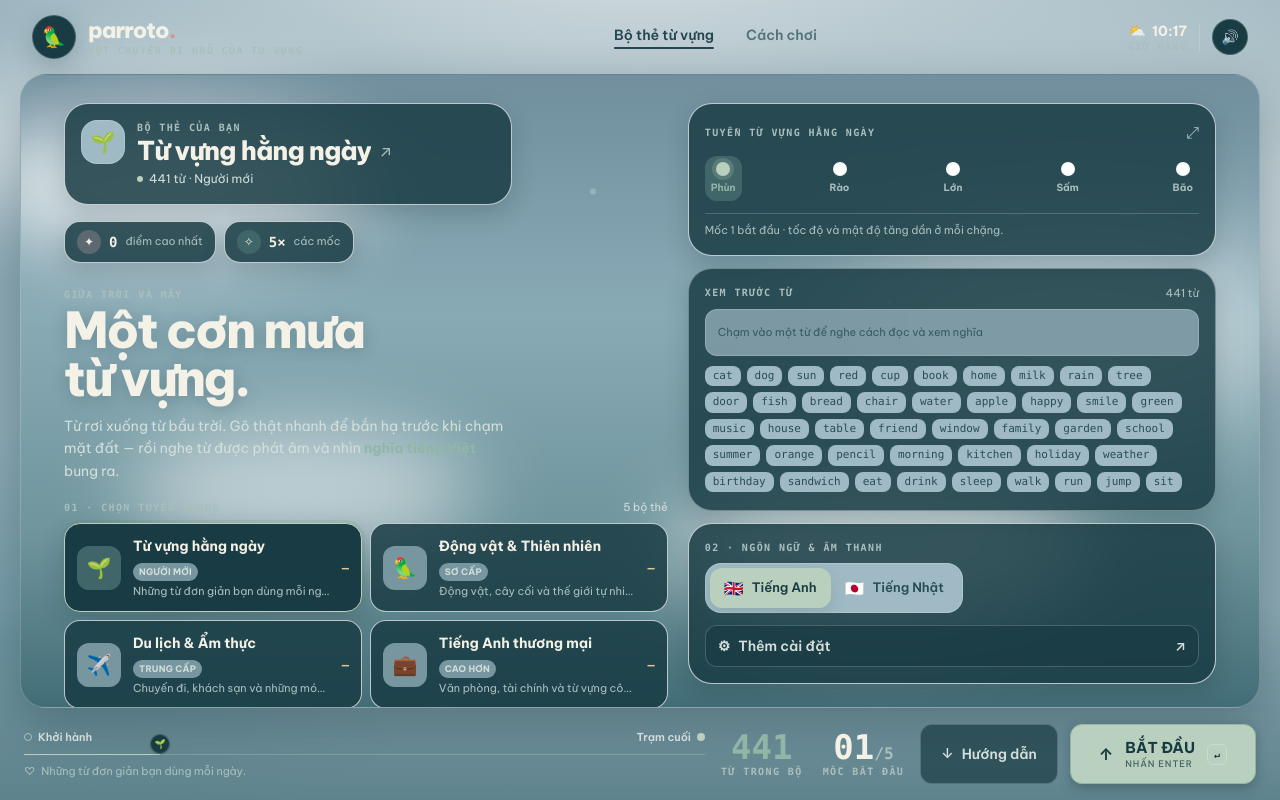
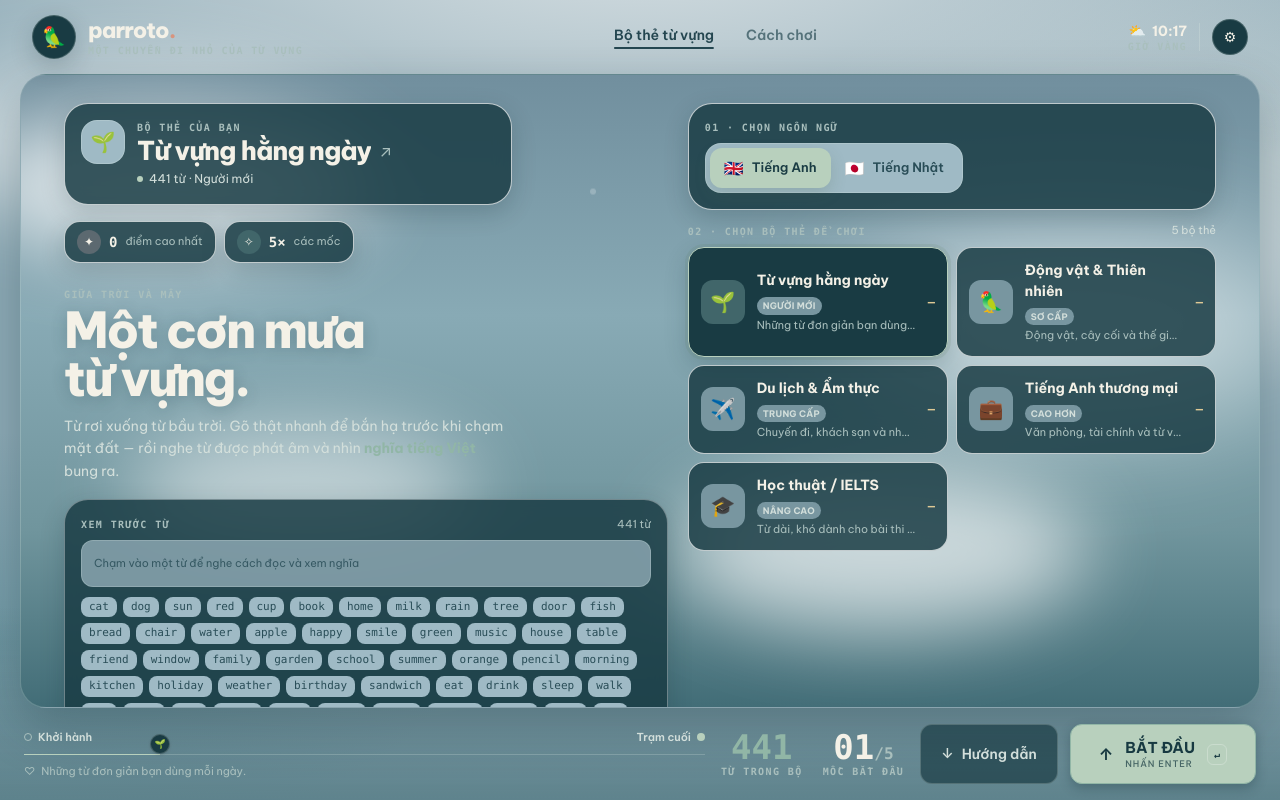
Before and after one commit to ppa993/parroto, a React (Vite) app: page / in a window 1280 px wide. Built offline with nearby package versions, Linux system fonts and the light colour scheme.

Commit message:
update ui

```diff
--- a/src/components/DeckSelect.tsx
+++ b/src/components/DeckSelect.tsx
@@ -1,8 +1,8 @@
 import { useCallback, useEffect, useState } from 'react';
-import { DECKS, STAGE_COUNT, STAGE_NAMES, deckLang, getBest, type WordEntry } from '../data/decks';
+import { DECKS, STAGE_COUNT, deckLang, getBest, type WordEntry } from '../data/decks';
 import type { Settings } from '../lib/settings';
 import { unlockAudio } from '../lib/sfx';
-import { speak, ttsSupported, unlockSpeech } from '../lib/speech';
+import { speak, unlockSpeech } from '../lib/speech';
 import SettingsPanel from './SettingsPanel';
 
 type Props = {
@@ -36,10 +36,9 @@ const HELP_STEPS: [string, string, string][] = [
 export default function DeckSelect({ initialDeck, settings, onSettingsChange, onStart }: Props) {
   const decks = DECKS.filter((d) => deckLang(d) === settings.lang);
   const [pickedId, setDeckId] = useState(initialDeck ?? decks[0].id);
-  const [stage, setStage] = useState(0);
-  const [peek, setPeek] = useState<WordEntry | null>(null);
   const [helpOpen, setHelpOpen] = useState(false);
   const [settingsOpen, setSettingsOpen] = useState(false);
+  const [peek, setPeek] = useState<WordEntry | null>(null);
   const deck = decks.find((d) => d.id === pickedId) ?? decks[0];
   const deckId = deck.id;
   const vi = DECK_VI[deck.id] ?? { level: 'Từ vựng', desc: 'Một bộ thẻ từ vựng.' };
@@ -59,14 +58,19 @@ export default function DeckSelect({ initialDeck, settings, onSettingsChange, on
     if (lang === settings.lang) return;
     onSettingsChange({ lang });
     setDeckId(DECKS.find((d) => deckLang(d) === lang)!.id);
-    setPeek(null);
   };
 
   const start = useCallback(() => {
     unlockSpeech();
     unlockAudio();
-    onStart(deckId, stage);
-  }, [deckId, stage, onStart]);
+    onStart(deckId, 0);
+  }, [deckId, onStart]);
+
+  const hear = (word: WordEntry) => {
+    setPeek(word);
+    if (word.kana) speak(word.kana, { accent: settings.accent, rate: settings.rate, lang: 'ja' });
+    else speak(word.word, { accent: settings.accent, rate: settings.rate, voiceURI: settings.voiceURI });
+  };
 
   useEffect(() => {
     const onKey = (e: KeyboardEvent) => {
@@ -91,20 +95,11 @@ export default function DeckSelect({ initialDeck, settings, onSettingsChange, on
       if (e.key === 'ArrowUp') {
         e.preventDefault();
         setDeckId(decks[(idx - 1 + decks.length) % decks.length].id);
-        setPeek(null);
       }
-      if (e.key === 'ArrowRight') setStage((s) => Math.min(STAGE_COUNT - 1, s + 1));
-      if (e.key === 'ArrowLeft') setStage((s) => Math.max(0, s - 1));
     };
     window.addEventListener('keydown', onKey);
     return () => window.removeEventListener('keydown', onKey);
   }, [deckId, decks, start, helpOpen]);
-
-  const hear = (wd: WordEntry) => {
-    setPeek(wd);
-    if (wd.kana) speak(wd.kana, { accent: settings.accent, rate: settings.rate, lang: 'ja' });
-    else speak(wd.word, { accent: settings.accent, rate: settings.rate, voiceURI: settings.voiceURI });
-  };
 
   return (
     <div className="relative z-10 flex h-full w-full flex-col overflow-hidden">
@@ -143,12 +138,12 @@ export default function DeckSelect({ initialDeck, settings, onSettingsChange, on
           </div>
           <span className="hidden h-7 w-px bg-[var(--line)] sm:block" />
           <button
-            onClick={() => onSettingsChange({ sfx: !settings.sfx, tts: !settings.tts ? true : settings.tts })}
-            className="grid h-9 w-9 place-items-center rounded-full border border-[var(--line)] bg-[var(--paper)] text-sm hover:bg-white"
-            title={settings.sfx ? 'Bật tiếng' : 'Tắt tiếng'}
-            aria-label="Âm thanh"
+            onClick={() => setSettingsOpen(true)}
+            className="grid h-9 w-9 place-items-center rounded-full border border-[var(--line)] bg-[var(--paper)] text-sm transition-colors hover:border-[var(--sage)] hover:bg-[var(--sage-soft)] hover:text-[var(--sage-deep)]"
+            title="Cài đặt"
+            aria-label="Mở cài đặt"
           >
-            {settings.sfx ? '🔊' : '🔇'}
+            ⚙
           </button>
         </div>
       </header>
@@ -221,92 +216,6 @@ export default function DeckSelect({ initialDeck, settings, onSettingsChange, on
                   </p>
                 </div>
 
-                {/* Deck rail */}
-                <div className="slide-up" style={{ animationDelay: '160ms' }}>
-                  <div className="mb-2 flex items-end justify-between">
-                    <p className="eyebrow">01 · CHỌN TUYẾN ĐƯỜNG</p>
-                    <p className="text-[11px] text-[var(--ink-soft)]">{decks.length} bộ thẻ</p>
-                  </div>
-                  <div className="grid gap-2 sm:grid-cols-2">
-                    {decks.map((d, i) => {
-                      const active = d.id === deckId;
-                      const dvi = DECK_VI[d.id] ?? { level: 'Từ vựng', desc: '' };
-                      return (
-                        <button
-                          key={d.id}
-                          onClick={() => {
-                            setDeckId(d.id);
-                            setPeek(null);
-                          }}
-                          style={{ animationDelay: `${i * 50}ms` }}
-                          className={`slide-up flex items-center gap-3 rounded-2xl border p-3 text-left transition-all ${
-                            active
-                              ? 'border-[var(--sage)] bg-[var(--paper)] shadow-[0_0_0_3px_rgba(95,122,92,0.12),var(--shadow-sm)]'
-                              : 'border-white/70 bg-[rgba(251,248,240,0.75)] hover:bg-[var(--paper)] hover:shadow-[var(--shadow-sm)]'
-                          }`}
-                        >
-                          <span
-                            className={`grid h-11 w-11 shrink-0 place-items-center rounded-xl text-xl ${
-                              active ? 'bg-[var(--sage-soft)]' : 'bg-[var(--cream-deep)]'
-                            }`}
-                          >
-                            {d.icon}
-                          </span>
-                          <span className="min-w-0 flex-1">
-                            <span className="flex flex-wrap items-center gap-1.5">
-                              <span className="text-[14px] font-bold text-[var(--ink)]">{d.nameVi || d.name}</span>
-                              <span className="rounded-full bg-[var(--cream-deep)] px-1.5 py-0.5 text-[9px] font-bold tracking-wide text-[var(--ink-soft)] uppercase">
-                                {dvi.level}
-                              </span>
-                            </span>
-                            <span className="font-vi mt-0.5 block truncate text-[11px] text-[var(--muted)]">{dvi.desc}</span>
-                          </span>
-                          <span className="font-game text-[12px] font-bold text-[var(--gold)]">
-                            {getBest(d.id) || '—'}
-                          </span>
-                        </button>
-                      );
-                    })}
-                  </div>
-                </div>
-              </div>
-
-              {/* ---- Right column ---- */}
-              <div className="slide-up space-y-3" style={{ animationDelay: '90ms' }}>
-                {/* Route card (stage list, like the coastal line panel) */}
-                <div className="rounded-3xl border border-white/70 bg-[rgba(251,248,240,0.94)] p-4 shadow-[var(--shadow-sm)] backdrop-blur">
-                  <div className="flex items-center justify-between">
-                    <p className="eyebrow text-[8px]">TUYẾN {deck.nameVi || deck.name}</p>
-                    <span className="text-[var(--muted)]" aria-hidden="true">⤢</span>
-                  </div>
-                  <div className="mt-3 flex items-center justify-between gap-1">
-                    {Array.from({ length: STAGE_COUNT }, (_, i) => (
-                      <button
-                        key={i}
-                        onClick={() => setStage(i)}
-                        className={`flex flex-col items-center gap-1 rounded-xl px-1.5 py-1.5 transition-all ${
-                          stage === i ? 'bg-[var(--sage-soft)]' : 'hover:bg-[var(--cream)]'
-                        }`}
-                      >
-                        <span
-                          className={`h-3.5 w-3.5 rounded-full border-2 transition-all ${
-                            i <= stage ? 'border-[var(--sage)] bg-[var(--sage)]' : 'border-[var(--line)] bg-white'
-                          } ${stage === i ? 'ring-4 ring-[var(--sage)]/20' : ''}`}
-                        />
-                        <span
-                          className={`text-[10px] font-bold ${stage === i ? 'text-[var(--sage-deep)]' : 'text-[var(--muted)]'}`}
-                        >
-                          {STAGE_NAMES[i]}
-                        </span>
-                      </button>
-                    ))}
-                  </div>
-                  <div className="mt-3 h-px bg-[var(--line)]" />
-                  <p className="font-vi mt-2 text-[11px] text-[var(--muted)]">
-                    Mốc {stage + 1} bắt đầu · tốc độ và mật độ tăng dần ở mỗi chặng.
-                  </p>
-                </div>
-
                 {/* Word preview */}
                 <div className="rounded-3xl border border-white/35 bg-[rgba(251,248,240,0.94)] p-4 shadow-[var(--shadow-sm)] backdrop-blur">
                   <div className="mb-2 flex items-center justify-between">
@@ -325,49 +234,44 @@ export default function DeckSelect({ initialDeck, settings, onSettingsChange, on
                         </button>
                         <div className="min-w-0 leading-tight">
                           <div>
-                            {peek.jp && <span className="font-jp mr-1.5 text-[17px] font-bold text-[var(--ink)]">{peek.jp}</span>}
+                            {peek.jp && <span className="font-jp mr-1.5 text-[17px] font-bold text-[var(--paper)]">{peek.jp}</span>}
                             {peek.jp && peek.kana !== peek.jp && (
-                              <span className="font-jp mr-1.5 text-[11px] text-[var(--sage-deep)]">{peek.kana}</span>
+                              <span className="font-jp mr-1.5 text-[11px] text-[var(--paper-soft)]">{peek.kana}</span>
                             )}
-                            <span className="font-game text-[13px] font-bold text-[var(--sage-deep)]">{peek.word}</span>
-                            <span className="text-[11px] text-[var(--muted)]"> ({peek.pos})</span>
+                            <span className="font-game text-[13px] font-bold text-[var(--paper-soft)]">{peek.word}</span>
+                            <span className="text-[11px] text-[#365963]"> ({peek.pos})</span>
                           </div>
-                          <div className="font-vi text-[13px] font-semibold text-[var(--ink-soft)]">— {peek.vi}</div>
+                          <div className="font-vi text-[13px] font-semibold text-[var(--paper-soft)]">— {peek.vi}</div>
                         </div>
                       </div>
                     ) : (
-                      <div className="font-vi py-1.5 text-[11px] text-[#365963]">
-                        Chạm vào một từ để nghe cách đọc và xem nghĩa
-                      </div>
+                      <div className="font-vi py-1.5 text-[11px] text-[#365963]">Chạm vào một từ để nghe cách đọc và xem nghĩa</div>
                     )}
                   </div>
-                  <div className="scrollbar-none flex max-h-32 flex-wrap gap-1.5 overflow-y-auto pr-1">
-                    {deck.words.slice(0, 60).map((wd) => (
+                  <div className="scrollbar-none flex max-h-64 flex-wrap gap-1.5 overflow-y-auto pr-1">
+                    {deck.words.slice(0, 60).map((word) => (
                       <button
-                        key={`${wd.jp ?? ''}${wd.word}`}
-                        title={wd.meaning ? `${wd.vi} — ${wd.meaning}` : wd.jp ? `${wd.word} — ${wd.vi}` : wd.vi}
-                        onClick={() => hear(wd)}
-                        className={`${wd.jp ? 'font-jp' : 'font-game'} rounded-lg px-2 py-0.5 text-[11px] transition-colors ${
-                          peek === wd
-                            ? 'bg-[var(--sage)] text-[var(--paper)]'
-                            : 'bg-[var(--cream)] text-[#294d57] hover:bg-[var(--sage-soft)]'
+                        key={`${word.jp ?? ''}${word.word}`}
+                        title={word.jp ? `${word.word} — ${word.vi}` : word.vi}
+                        onClick={() => hear(word)}
+                        className={`${word.jp ? 'font-jp' : 'font-game'} rounded-lg bg-[var(--cream)] px-2 py-0.5 text-[11px] text-[#294d57] transition-colors hover:bg-[var(--sage-soft)] ${
+                          peek === word ? 'bg-[var(--sage)] text-[var(--paper)]' : ''
                         }`}
                       >
-                        {wd.jp ?? wd.word}
+                        {word.jp ?? word.word}
                       </button>
                     ))}
-                    {deck.words.length > 60 && (
-                      <span className="self-center px-1 text-[10px] text-[var(--muted)]">
-                        +{deck.words.length - 60} từ nữa
-                      </span>
-                    )}
+                    {deck.words.length > 60 && <span className="self-center px-1 text-[10px] text-[var(--muted)]">+{deck.words.length - 60} từ nữa</span>}
                   </div>
                 </div>
+              </div>
 
-                {/* Language + settings */}
+              {/* ---- Right column ---- */}
+              <div className="slide-up space-y-3" style={{ animationDelay: '90ms' }}>
+                {/* Language selection */}
                 <div className="rounded-3xl border border-white/70 bg-[rgba(251,248,240,0.94)] p-4 shadow-[var(--shadow-sm)] backdrop-blur">
-                  <p className="eyebrow mb-2 text-[8px]">02 · NGÔN NGỮ & ÂM THANH</p>
-                  <div className="mb-3 inline-flex rounded-2xl border border-[var(--line)] bg-[var(--cream)] p-1">
+                  <p className="eyebrow mb-2 text-[8px]">01 · CHỌN NGÔN NGỮ</p>
+                  <div className="inline-flex rounded-2xl border border-[var(--line)] bg-[var(--cream)] p-1">
                     {(
                       [
                         ['en', '🇬🇧', 'Tiếng Anh'],
@@ -387,22 +291,46 @@ export default function DeckSelect({ initialDeck, settings, onSettingsChange, on
                       </button>
                     ))}
                   </div>
-                  <button
-                    onClick={() => setSettingsOpen(true)}
-                    className="btn-ghost flex w-full items-center justify-between px-3 py-2.5 text-left text-sm"
-                  >
-                    <span className="flex items-center gap-2">
-                      <span aria-hidden="true">⚙</span>
-                      <span>Thêm cài đặt</span>
-                    </span>
-                    <span aria-hidden="true">↗</span>
-                  </button>
-                  {!ttsSupported && (
-                    <p className="font-vi mt-3 text-[11px] text-[var(--rose)]">
-                      Trình duyệt này chưa hỗ trợ đọc từ — thử Chrome, Edge hoặc Safari nhé.
-                    </p>
-                  )}
                 </div>
+
+                {/* Play-card selection */}
+                <div className="slide-up" style={{ animationDelay: '160ms' }}>
+                  <div className="mb-2 flex items-end justify-between">
+                    <p className="eyebrow">02 · CHỌN BỘ THẺ ĐỂ CHƠI</p>
+                    <p className="text-[11px] text-[var(--ink-soft)]">{decks.length} bộ thẻ</p>
+                  </div>
+                  <div className="grid gap-2 sm:grid-cols-2">
+                    {decks.map((d, i) => {
+                      const active = d.id === deckId;
+                      const dvi = DECK_VI[d.id] ?? { level: 'Từ vựng', desc: '' };
+                      return (
+                        <button
+                          key={d.id}
+                          onClick={() => setDeckId(d.id)}
+                          style={{ animationDelay: `${i * 50}ms` }}
+                          className={`slide-up flex items-center gap-3 rounded-2xl border p-3 text-left transition-all ${
+                            active
+                              ? 'border-[var(--sage)] bg-[var(--paper)] shadow-[0_0_0_3px_rgba(95,122,92,0.12),var(--shadow-sm)]'
+                              : 'border-white/70 bg-[rgba(251,248,240,0.75)] hover:bg-[var(--paper)] hover:shadow-[var(--shadow-sm)]'
+                          }`}
+                        >
+                          <span className={`grid h-11 w-11 shrink-0 place-items-center rounded-xl text-xl ${active ? 'bg-[var(--sage-soft)]' : 'bg-[var(--cream-deep)]'}`}>
+                            {d.icon}
+                          </span>
+                          <span className="min-w-0 flex-1">
+                            <span className="flex flex-wrap items-center gap-1.5">
+                              <span className="text-[14px] font-bold text-[var(--ink)]">{d.nameVi || d.name}</span>
+                              <span className="rounded-full bg-[var(--cream-deep)] px-1.5 py-0.5 text-[9px] font-bold tracking-wide text-[var(--ink-soft)] uppercase">{dvi.level}</span>
+                            </span>
+                            <span className="font-vi mt-0.5 block truncate text-[11px] text-[var(--muted)]">{dvi.desc}</span>
+                          </span>
+                          <span className="font-game text-[12px] font-bold text-[var(--gold)]">{getBest(d.id) || '—'}</span>
+                        </button>
+                      );
+                    })}
+                  </div>
+                </div>
+
               </div>
             </div>
           </div>
@@ -426,11 +354,11 @@ export default function DeckSelect({ initialDeck, settings, onSettingsChange, on
             <div className="relative mt-2 h-px w-full bg-[var(--line)]">
               <div
                 className="absolute top-0 left-0 h-px bg-[var(--sage)]"
-                style={{ width: `${((stage + 1) / STAGE_COUNT) * 100}%` }}
+                style={{ width: `${(1 / STAGE_COUNT) * 100}%` }}
               />
               <span
                 className="absolute top-1/2 grid h-5 w-5 -translate-y-1/2 place-items-center rounded-full border border-[var(--line)] bg-[var(--paper)] text-[9px] shadow-sm transition-all"
-                style={{ left: `${((stage + 1) / STAGE_COUNT) * 100}%`, transform: 'translate(-50%,-50%)' }}
+                style={{ left: `${(1 / STAGE_COUNT) * 100}%`, transform: 'translate(-50%,-50%)' }}
               >
                 {deck.icon}
               </span>
@@ -450,7 +378,7 @@ export default function DeckSelect({ initialDeck, settings, onSettingsChange, on
             </div>
             <div className="text-center">
               <div className="font-game text-[34px] leading-none font-black text-[var(--ink)]">
-                {String(stage + 1).padStart(2, '0')}
+                01
                 <span className="text-[16px] text-[var(--muted)]">/{STAGE_COUNT}</span>
               </div>
               <div className="eyebrow text-[8px]">MỐC BẮT ĐẦU</div>
@@ -515,9 +443,9 @@ export default function DeckSelect({ initialDeck, settings, onSettingsChange, on
               ))}
             </ol>
             {settings.lang === 'ja' && (
-              <p className="font-vi mt-3 rounded-xl bg-[var(--cream)] px-3 py-2 text-[12px] text-[var(--ink-soft)]">
-                Tiếng Nhật: gõ <b>romaji</b>, ví dụ 寿司 → <code className="rounded bg-[var(--cream-deep)] px-1">sushi</code>.
-                Shì/si, tsu/tu đều được · ん = n/nn · っ = gấp đôi phụ âm · ー = <code className="rounded bg-[var(--cream-deep)] px-1">-</code>
+              <p className="font-vi mt-3 rounded-xl bg-[var(--cream)] px-3 py-2 text-[12px] text-[var(--paper)]">
+                Tiếng Nhật: gõ <b>romaji</b>, ví dụ 寿司 → <code className="rounded bg-[var(--cream-deep)] px-1 text-[var(--paper)]">sushi</code>.
+                Shì/si, tsu/tu đều được · ん = n/nn · っ = gấp đôi phụ âm · ー = <code className="rounded bg-[var(--cream-deep)] px-1 text-[var(--paper)]">-</code>
               </p>
             )}
             <button onClick={() => setHelpOpen(false)} className="btn-sage mt-5 w-full py-3 text-sm">
```
